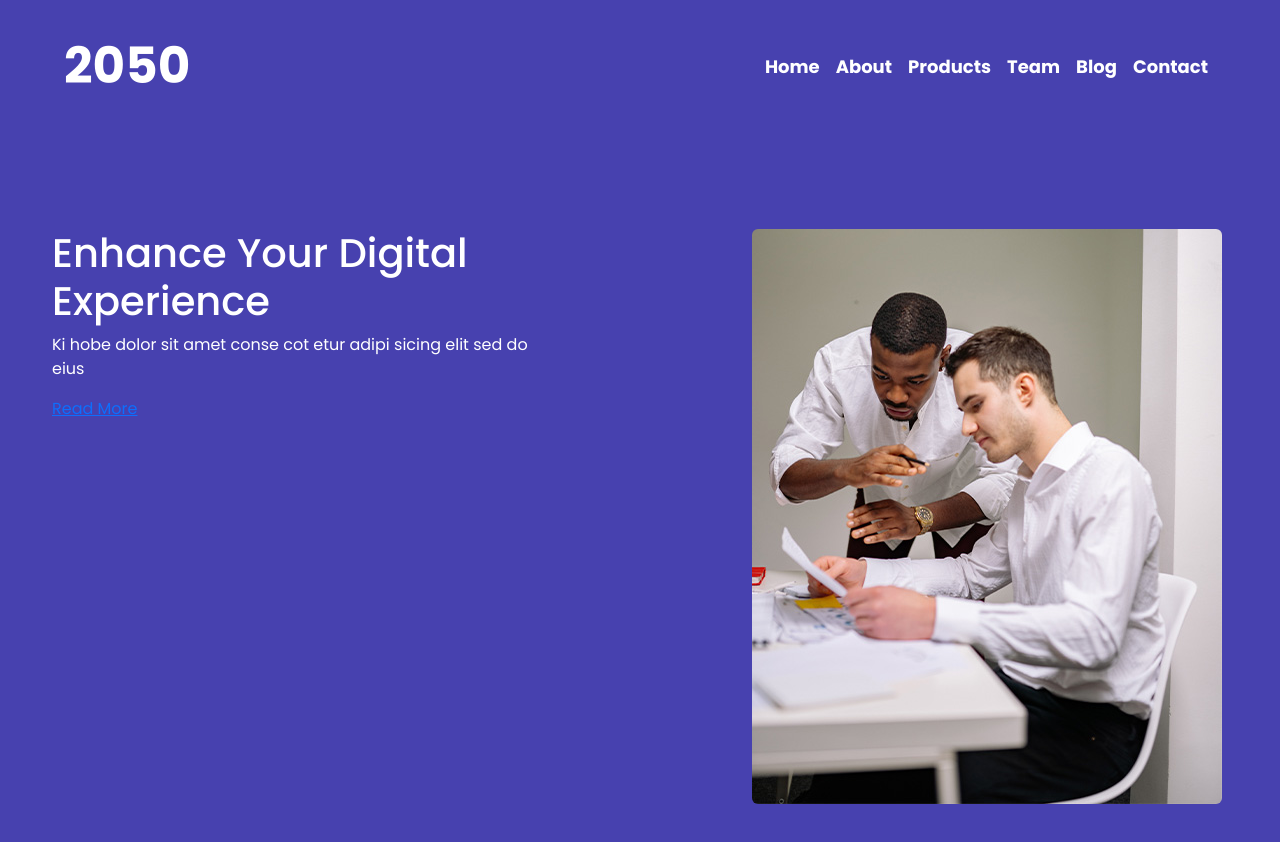
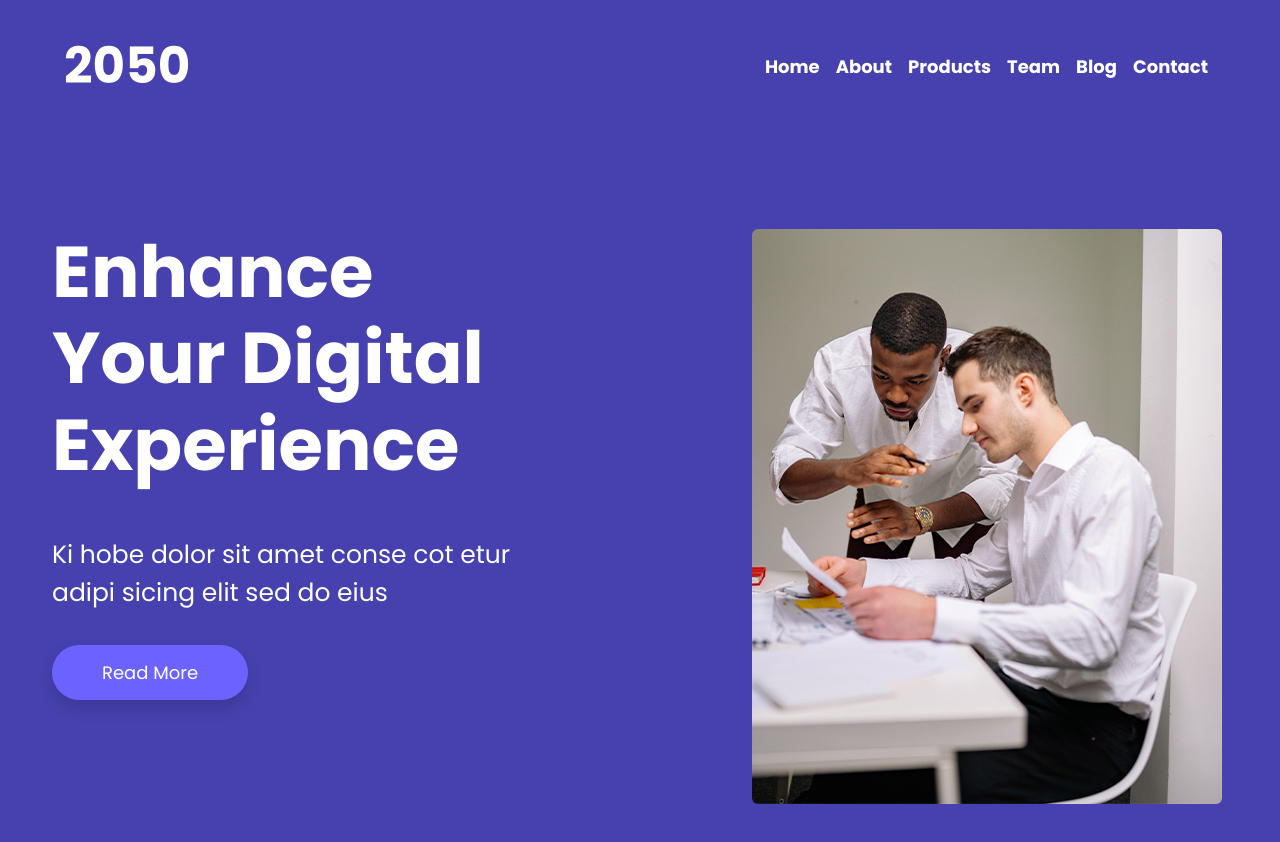
Before and after one commit to BayanAlmaghrebi/2050-Bootstrap-Landing-Page, a plain HTML site: page index.html in a window 1280 px wide. Drawn offline with nearby package versions, Linux system fonts and the light colour scheme.

Commit message:
add banner section

```diff
--- a/css/style.css
+++ b/css/style.css
@@ -22,3 +22,24 @@ background-color: #4741AF;
     background-color: #4741AF;
     color: white;
 }
+
+.main-title{
+font-size: 72px;
+font-weight: 700;
+}
+
+.subtitle{
+font-size: 25px;
+font-weight: 400;
+}
+
+.main-btn{
+font-size: 18px;
+font-weight: 400;
+text-decoration: none;
+color: white;
+background-color: #6C63FF;
+padding: 15px 50px;
+border-radius: 35px;
+
+}
--- a/index.html
+++ b/index.html
@@ -57,9 +57,9 @@
         <div class="container py-5">
             <div class="row">
                 <div class="col-lg-5">
-                    <h1>Enhance Your Digital Experience</h1>
-                    <p>Ki hobe dolor sit amet conse cot etur adipi sicing elit sed do eius</p>
-                    <a href="">Read More</a>
+                    <h1 class="main-title">Enhance Your Digital Experience</h1>
+                    <p class="subtitle my-5">Ki hobe dolor sit amet conse cot etur adipi sicing elit sed do eius</p>
+                    <a class="main-btn shadow mt-4" href="">Read More</a>
                 </div>
                 <div class="col-lg-2"></div>
                 <div class="col-lg-5">
```
